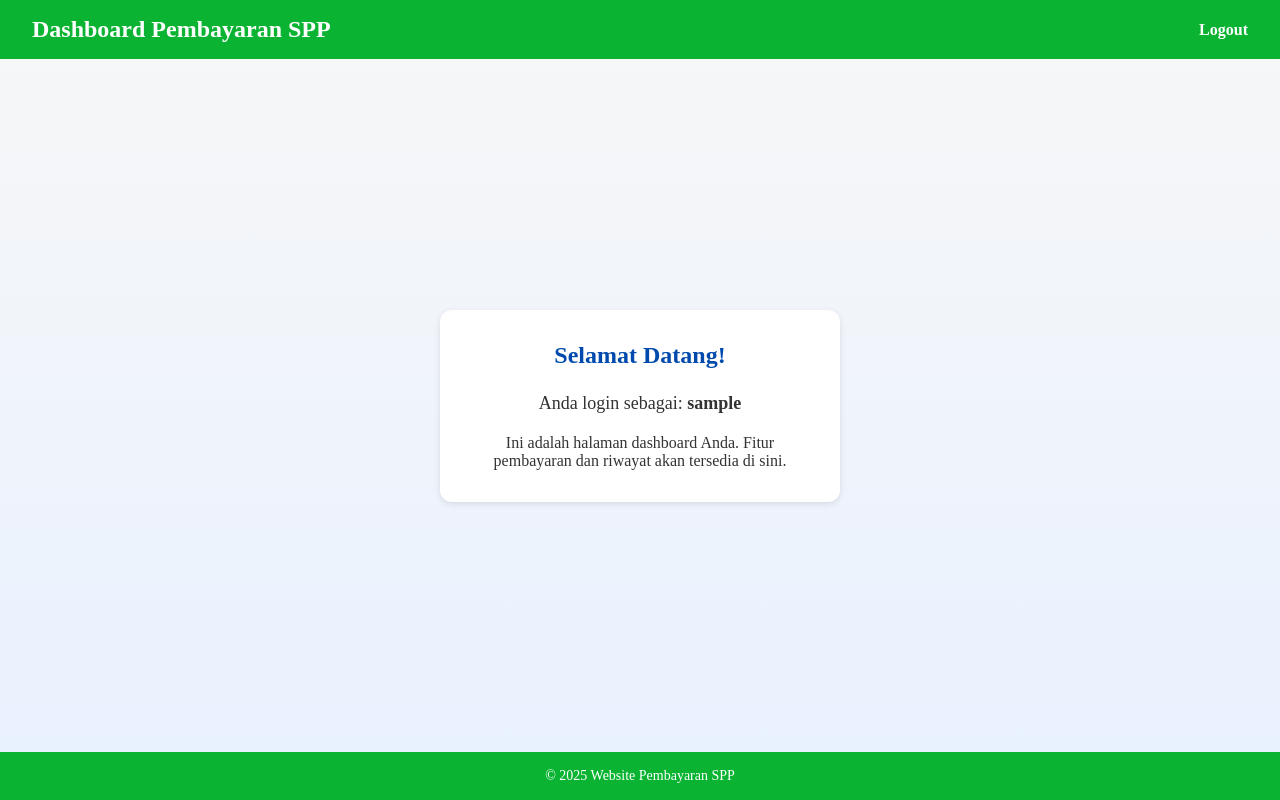
After one commit to Syafiq1111/POSTTEST_PMW, a PHP site: page /dashboard/dashboard.php in a window 1280 px wide. The commit adds this page. Run offline with PHP 8.4, Linux system fonts and the light colour scheme; the visitor is signed in with stand-in values (Sample User, id 1).

Commit message:
udah sesuai ketentuan, tapi lagi bikin tambahan konten

```diff
--- a/about/about.html
+++ b/about/about.php
@@ -12,8 +12,8 @@
     <h1 class="site-title">Tentang Website Pembayaran SPP</h1>
     <nav>
         <ul class="nav-list">
-            <li><a href="../index.html" class="nav-link">Beranda</a></li>
-            <li><a href="../login/login.html" class="nav-link">Login</a></li>
+            <li><a href="../index.php" class="nav-link">Beranda</a></li>
+            <li><a href="../login/login.php" class="nav-link">Login</a></li>
         </ul>
     </nav>
 </header>
--- /dev/null
+++ b/dashboard/dashboard.php
@@ -0,0 +1,45 @@
+<?php
+session_start();
+
+if (!isset($_SESSION['username'])) {
+    header('Location: ../login/login.php');
+    exit;
+}
+?>
+<!DOCTYPE html>
+<html lang="id">
+<head>
+    <meta charset="UTF-8">
+    <meta name="viewport" content="width=device-width, initial-scale=1.0">
+    <title>Dashboard</title>
+    <link rel="stylesheet" href="../login/login.css">
+</head>
+<body class="body">
+
+<header class="header">
+    <h1 class="site-title">Dashboard Pembayaran SPP</h1>
+    <nav>
+        <ul class="nav-list">
+            <li><a href="../logout.php" class="nav-link">Logout</a></li>
+        </ul>
+    </nav>
+</header>
+
+<main class="main">
+    <section class="login-section">
+        <h2 class="section-title">Selamat Datang!</h2>
+        <p style="text-align: center; font-size: 18px;">
+            Anda login sebagai: <strong><?php echo htmlspecialchars($_SESSION['username']); ?></strong>
+        </p>
+        <p style="text-align: center; margin-top: 20px;">
+            Ini adalah halaman dashboard Anda. Fitur pembayaran dan riwayat akan tersedia di sini.
+        </p>
+    </section>
+</main>
+
+<footer class="footer">
+    <p>&copy; 2025 Website Pembayaran SPP</p>
+</footer>
+
+</body>
+</html>
--- a/index.html
+++ b/index.php
@@ -15,8 +15,8 @@
     </div>
     <nav class="nav">
         <ul class="nav-list">
-            <li><a href="about/about.html" class="nav-link">Tentang</a></li>
-            <li><a href="login/login.html" class="nav-link btn btn-primary">Login</a></li>
+            <li><a href="about/about.php" class="nav-link">Tentang</a></li>
+            <li><a href="login/login.php" class="nav-link btn btn-primary">Login</a></li>
         </ul>
     </nav>
 </header>
```
Also changed, not shown: login/login.php (renamed from login/login.html, +38 -3 lines), logout.php (added, +8 -0 lines).
